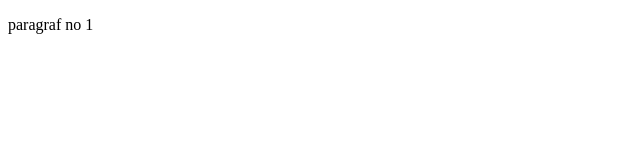
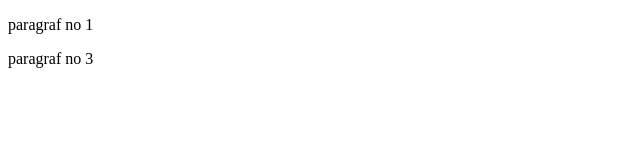
Before and after one commit to jjkazm/gitjestgit, a plain HTML site: page index.html in a window 1280 px wide. Shown: the full height of the page, 0-640 px from the left. Drawn offline with Linux system fonts and the light colour scheme.

Commit message:
trzeci paragraf

```diff
--- a/index.html
+++ b/index.html
@@ -6,5 +6,6 @@
 </head>
 <body>
     <p>paragraf no 1</p>
+    <p>paragraf no 3</p>
 </body>
 </html>
```
